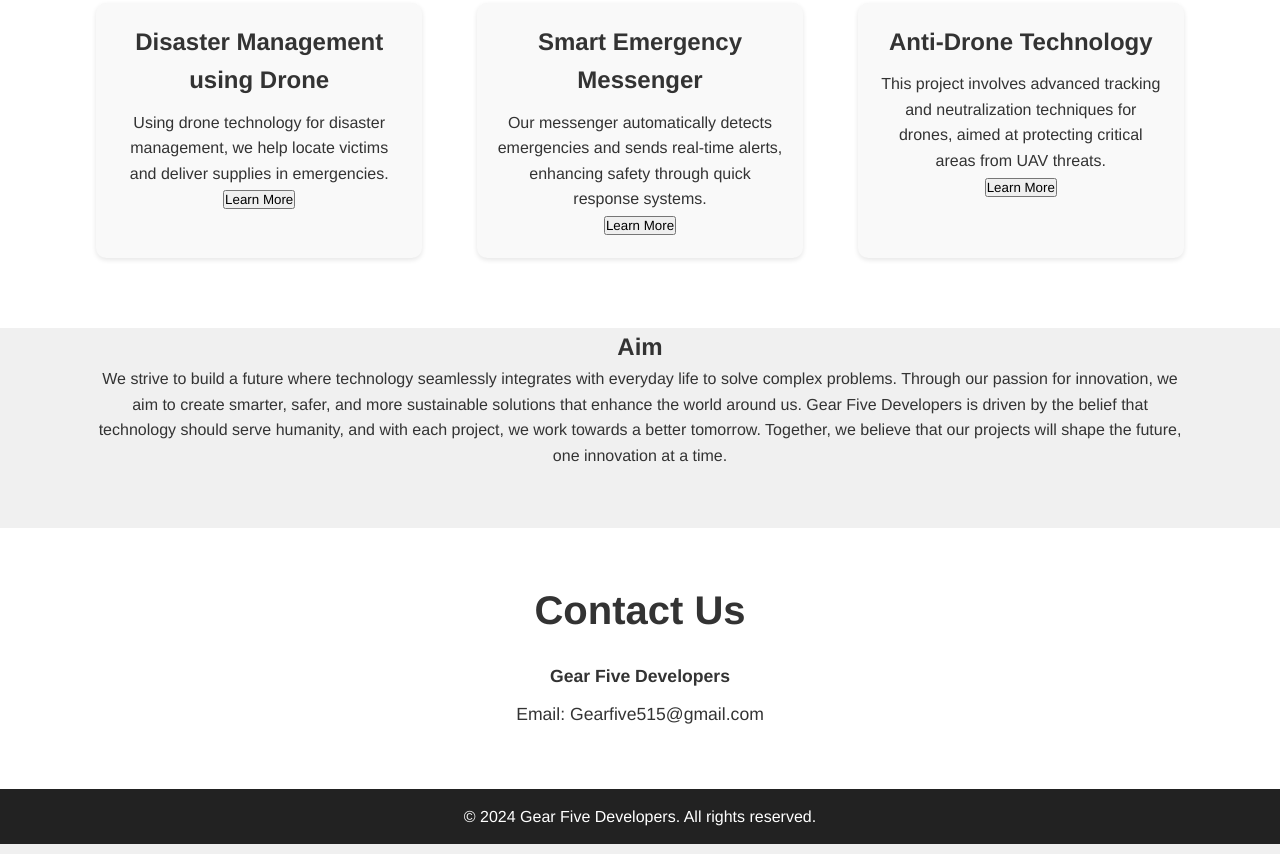
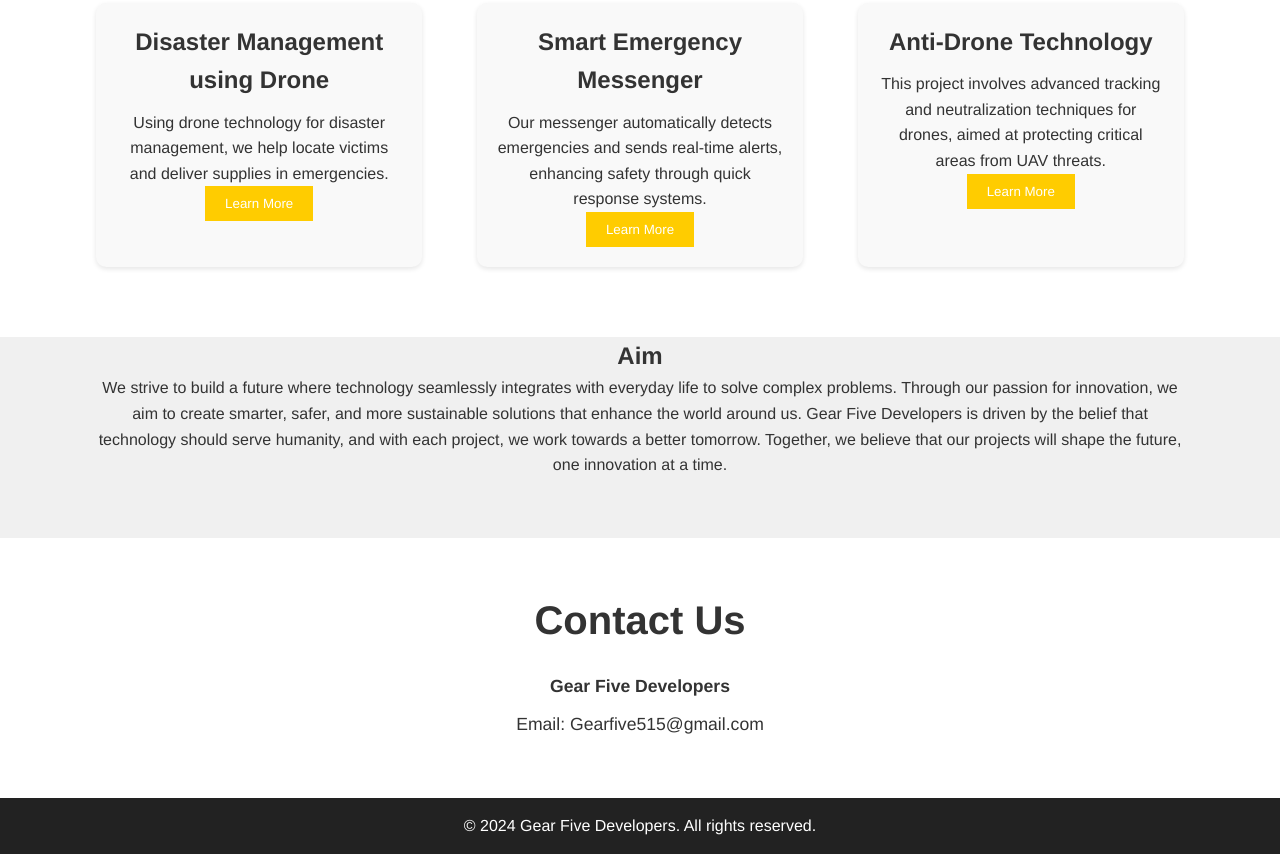
Before and after one commit to gearfive23/Gearfivedevelopers, a plain HTML site: page index.html in a window 1280 px wide. Shown: the part 1609-2463 px from the top of the page. Drawn offline with Linux system fonts and the light colour scheme.

Commit message:
styles.css

```diff
--- a/styles.css
+++ b/styles.css
@@ -123,6 +123,15 @@
     font-size: 1.5rem;
 }
 
+.project-btn {
+    background-color:#ffcc00;
+    color: #fff;
+    padding: 10px 20px;
+    border: none;
+    cursor: pointer;
+    transition: background-color 0.3s ease;
+}
+
 .team ul {
     list-style: none;
 }
```
